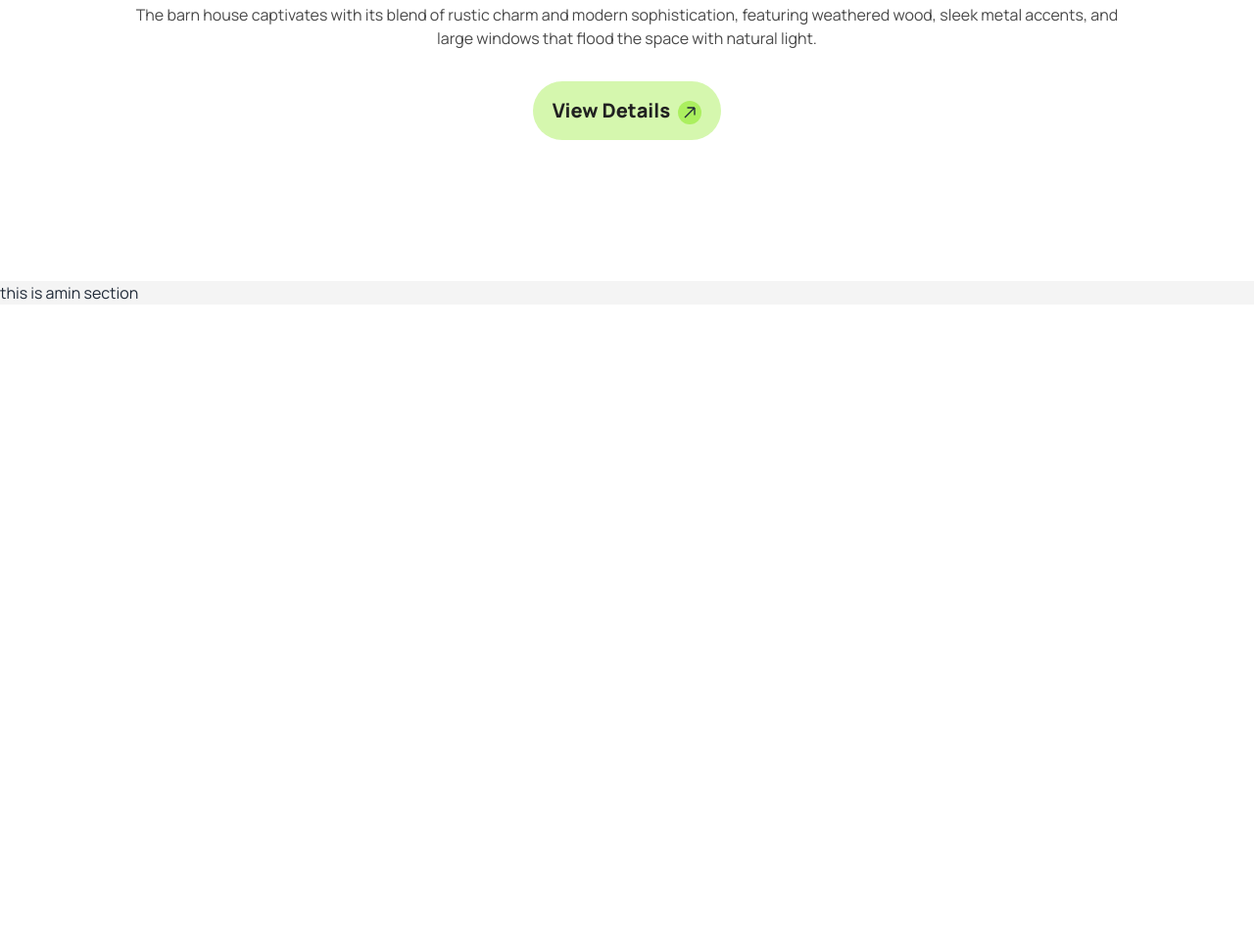
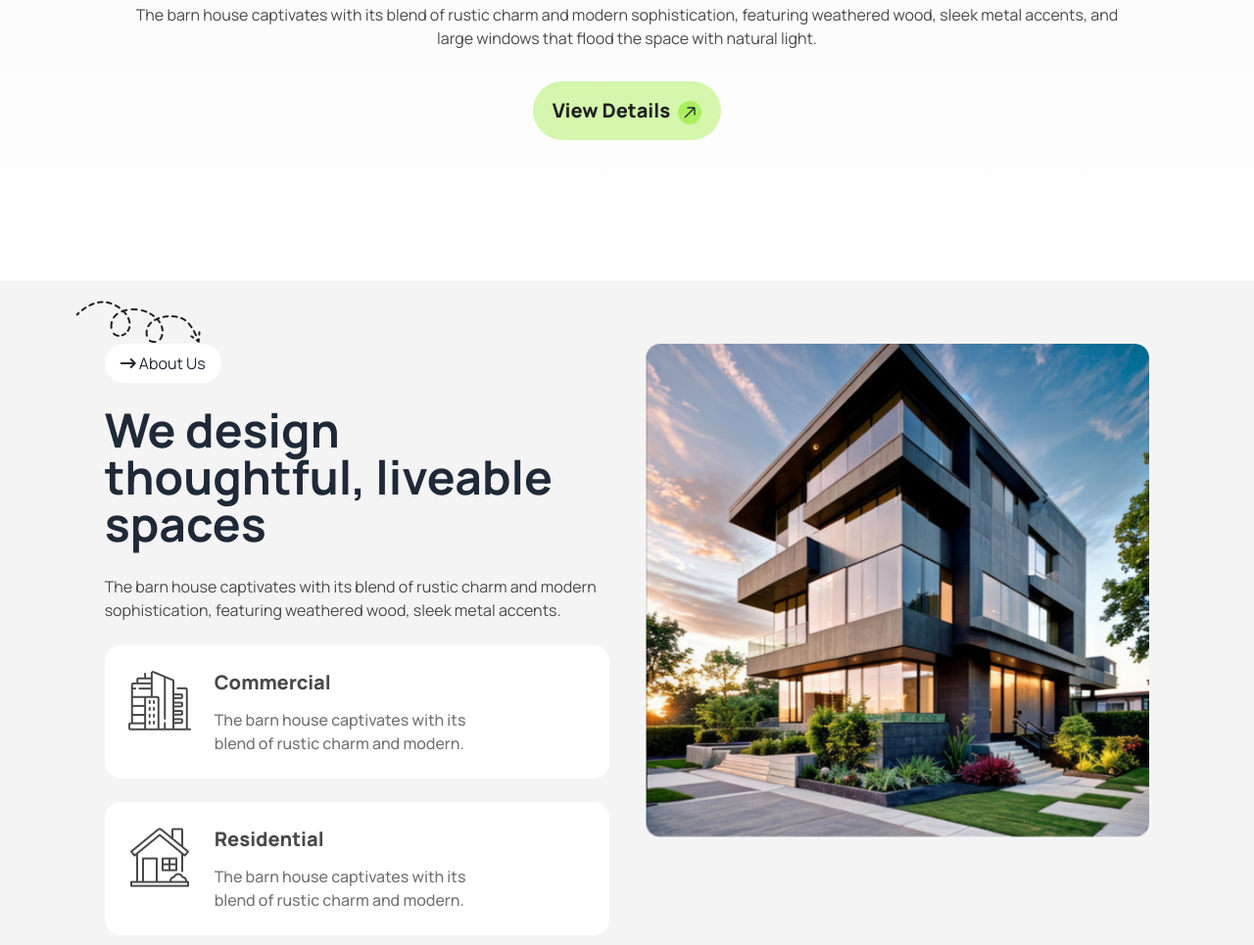
Before and after one commit to Abu-Sayed-Sarker/assingment-3, a website: page index.html in a window 1280 px wide. Shown: the part 643-1608 px from the top of the page at 98% size. Before the commit the page ends 954 px from the top, so only its background shows below. Drawn offline with nearby package versions, Linux system fonts and the light colour scheme.

Commit message:
about section done

```diff
--- a/index.html
+++ b/index.html
@@ -20,7 +20,7 @@
 
 <body class="font-Manrope bg-full_body">
     <!--------------- this is my hading area---------------- -->
-    <header class="bg-gradient-to-t from-gradint_color_1 to-gradint_color_2 pb-28">
+    <header class="bg-gradient-to-t from-gradint_color_1 to-gradint_color_2 pb-28 bg-center bg-cover">
         <div class="lg:w-10/12 w-11/12 mx-auto">
             <!-- navation var  -->
             <div class="navbar bg-transparent">
@@ -89,7 +89,7 @@
                         </div>
                         <ul tabindex="0"
                             class="menu menu-sm dropdown-content  bg-base-100 rounded-box z-[1] mt-3 w-52 p-2 shadow">
-                            <a class="btn btn-ghost text-xl">daisyUI</a>
+                            <a class="btn btn-ghost text-xl">Rinterio</a>
                             <li><a
                                     class="text-secoundery_text_color mx-4 cursor-pointer hover:text-secoundery_p_color hover:font-bold duration-200">Home</a>
                             </li>
@@ -116,7 +116,7 @@
                 <p class="text-center text-xs lg:text-base max-w-5xl text-secoundery_p_color">The barn house captivates with its blend of rustic charm and modern sophistication, featuring weathered wood, sleek metal accents, and large windows that flood the space with natural light.</p>
             </div>
             <button class="flex flex-row bg-secound_btn_color rounded-full mx-auto my-8">
-                <div class="flex flex-row py-4 px-5">
+                <div class="flex flex-row py-4 lg:px-5 px-20">
                     <a href="#" class="text-xl text-textColor font-extrabold mr-2">
                         View Details
                     </a>
@@ -132,8 +132,45 @@
             </button>
         </div>
     </header>
-    <main>
-        this is amin section
+
+<!-- ------------------------------ main section started -----------------------------  -->
+<img class="lg:mt-5 lg:ml-[6%] lg:block hidden" src="./assets/Vector.png" alt="">
+    <main class="lg:w-10/12 w-11/12 mx-auto">
+
+        <!-- ------------------------- about aection ---------------------------------- -->
+        <section class="grid lg:grid-cols-2 grid-cols-1 gap-9 pb-32 mt-8 lg:mt-0">
+            <div class="">
+                <div class="flex justify-center lg:justify-start">
+                    <a class="bg-white px-4 py-2 rounded-full">
+                        <i class="fa-solid fa-arrow-right-long"></i> About Us
+                    </a>
+                </div>
+                <h1 class="lg:text-5xl text-2xl font-bold mt-6 mb-7 lg:text-left text-center">We design thoughtful, liveable spaces</h1>
+                <p class="lg:text-base text-sm text-secoundery_p_color lg:text-left text-center">The barn house captivates with its blend of rustic charm and
+                    modern sophistication, featuring weathered wood, sleek metal accents.</p>
+                <div class="flex bg-white rounded-2xl my-6">
+                    <div class="py-6 pl-6">
+                        <img src="./assets/commercial.png" alt="">
+                    </div>
+                    <div class="p-6 max-w-80">
+                        <h4 class="text-secoundery_p_color text-xl font-extrabold mb-3">Commercial</h4>
+                        <p class="text-secoundery_text_color text-base font-medium">The barn house captivates with its blend of rustic charm and modern.</p>
+                    </div>
+                </div>
+                <div class="flex bg-white rounded-2xl">
+                    <div class="py-6 pl-6">
+                        <img src="./assets/residential.png" alt="">
+                    </div>
+                    <div class="p-6 max-w-80">
+                        <h4 class="text-secoundery_p_color text-xl font-extrabold mb-3">Residential</h4>
+                        <p class="text-secoundery_text_color text-base font-medium">The barn house captivates with its blend of rustic charm and modern.</p>
+                    </div>
+                </div>
+            </div>
+            <div class="overflow-hidden">
+                <img src="./assets/Rectangle.png" alt="">
+            </div>
+        </section>
     </main>
 
 </body>
--- a/tailwind.config.js
+++ b/tailwind.config.js
@@ -6,7 +6,7 @@ module.exports = {
       colors: {
         full_body: "rgb(244, 244, 244)",
         gradint_color_1: "rgb(255, 255, 255)",
-        gradint_color_2: "#FFFFFF",
+        gradint_color_2: "rgba(255, 255, 255, 0)",
         textColor: "#212121",
         praimary_color: "#ABEF5F",
         secoundery_text_color: "rgb(115, 115, 115)",
```
Also changed, not shown: src/output.css.
